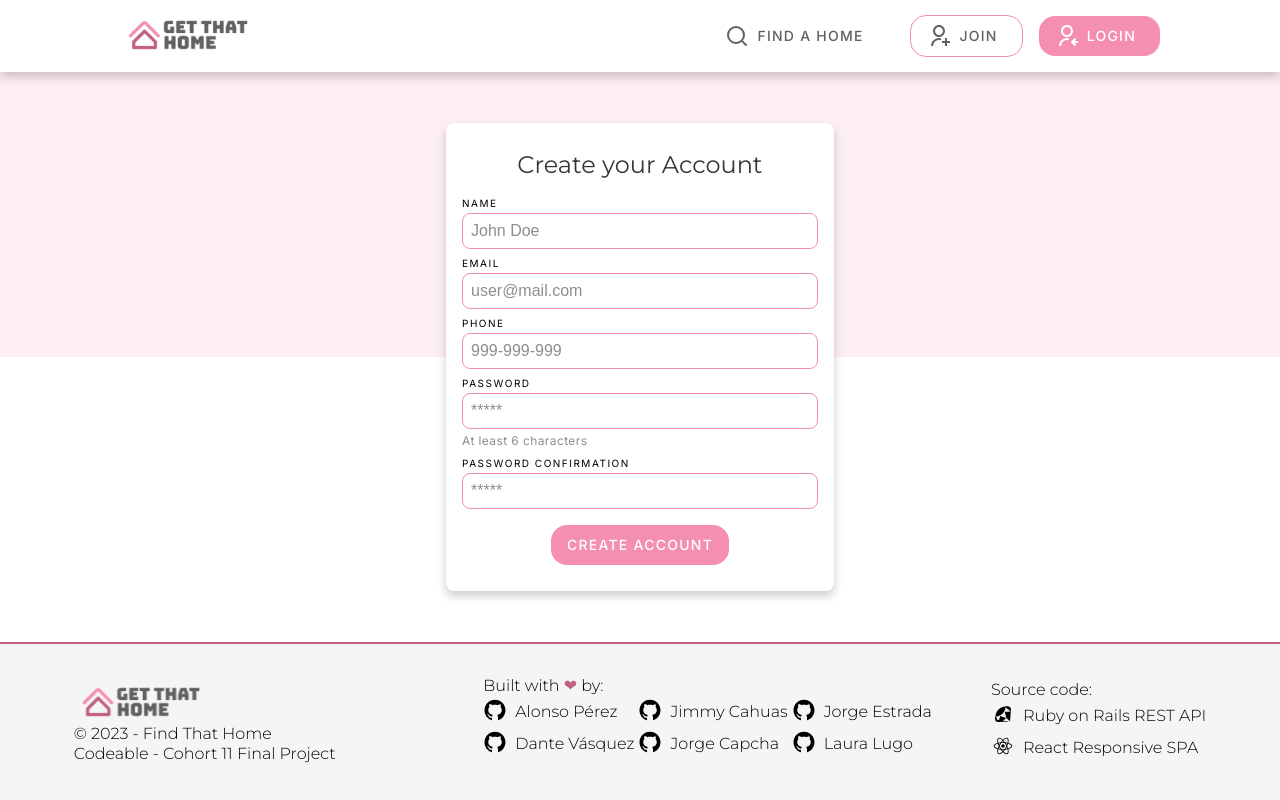
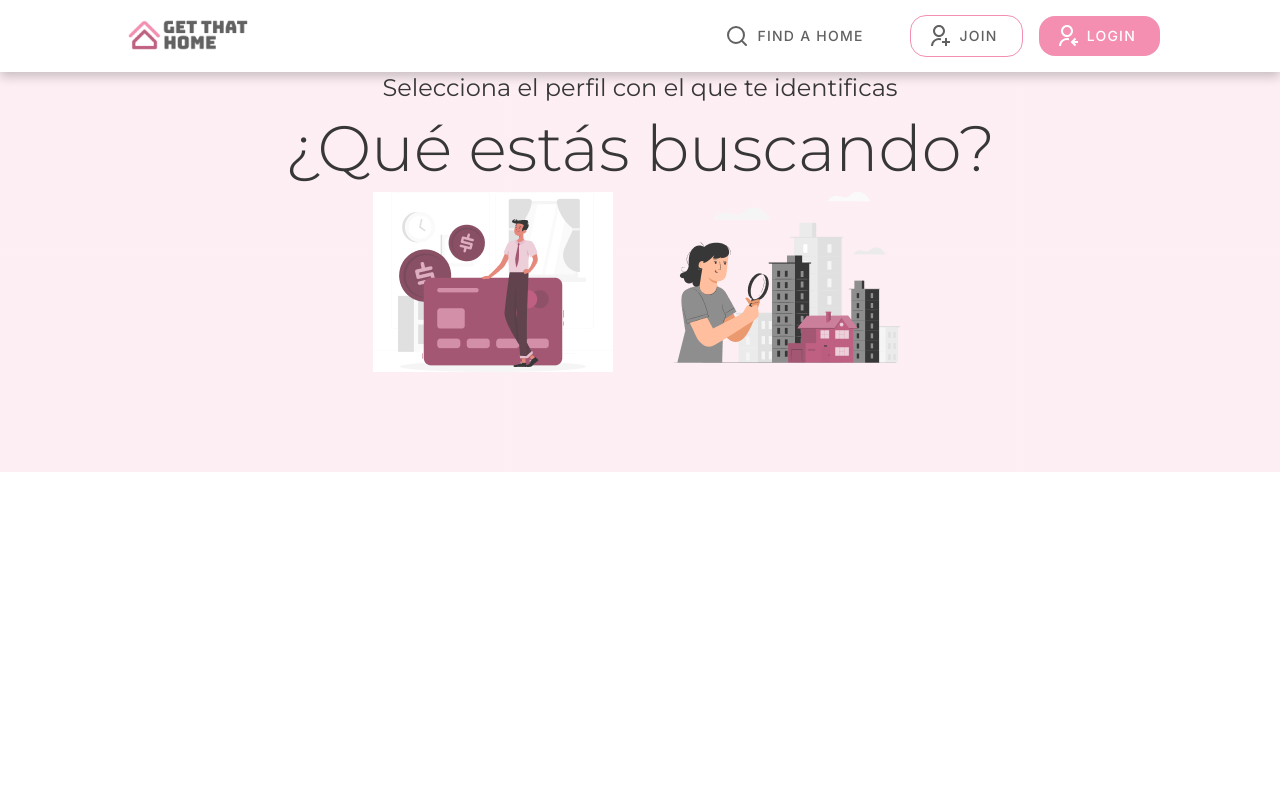
Before and after one commit to Kamaqen/c11-team1-getThatHome, a React (Vite) app: page /signup in a window 1280 px wide. Shown: the top 800 px of the page. Built offline with nearby package versions, Linux system fonts and the light colour scheme.

Commit message:
Signup details1

```diff
--- /dev/null
+++ b/src/components/signupPage_components/Signupform.jsx
@@ -0,0 +1,96 @@
+import styled from "@emotion/styled";
+import InputSignUp from "../InputSignUpForm";
+import Button from "../Button";
+import Signuplanding from "./Signuplanding";
+
+const MainBackground = styled.div`
+  width: 100%;
+  height: calc(100vh - 230px);
+  background: linear-gradient(to bottom, #f48fb126 50%, transparent 50%);
+  display: flex;
+  justify-content: center;
+  align-items: center;
+`;
+const SignUpForm = styled.form`
+  display: flex;
+  flex-direction: column;
+  justify-content: center;
+  align-items: center;
+  box-shadow: 0px 5px 10px 0px #00000033;
+  background-color: #ffffff;
+  width: 388px;
+  height: 468px;
+  border-radius: 8px;
+  gap: 16px;
+`;
+const Caption = styled.p`
+  font-family: var(--font-secondary);
+  font-size: 12px;
+  font-weight: 400;
+  line-height: 16px;
+  letter-spacing: 0.4000000059604645px;
+  text-align: left;
+  margin-top: 4px;
+  color: #8e8e8e;
+`;
+const InputContainer = styled.div`
+  display: flex;
+  flex-direction: column;
+  gap: 8px;
+`;
+
+const Signupform = () => {
+  return (
+    <>
+      <Signuplanding />
+      <MainBackground>
+        <SignUpForm>
+          <h5 className="headline5">Create your Account</h5>
+          <InputContainer>
+            <InputSignUp
+              label="name"
+              id="name"
+              placeholder="John Doe"
+              required
+            />
+            <InputSignUp
+              label="email"
+              id="email"
+              type="email"
+              placeholder="user@mail.com"
+              required
+            />
+            <InputSignUp
+              label="phone"
+              id="phone"
+              type="phone"
+              placeholder="999-999-999"
+              required
+            />
+            <div>
+              <InputSignUp
+                label="password"
+                id="password"
+                type="password"
+                placeholder="*****"
+                required
+              />
+              <Caption>At least 6 characters</Caption>
+            </div>
+            <InputSignUp
+              label="password confirmation"
+              id="password confirmation"
+              type="password"
+              placeholder="*****"
+              required
+            />
+          </InputContainer>
+
+          <Button variant="Primary">Create account</Button>
+        </SignUpForm>
+      </MainBackground>
+    </>
+  );
+};
+
+export default Signupform;
--- /dev/null
+++ b/src/components/signupPage_components/Signuplanding.jsx
@@ -0,0 +1,55 @@
+import styled from "@emotion/styled";
+
+const Mainbackground = styled.div`
+  display: flex;
+  flex-direction: column;
+  height: 100vh; /* Ajusta la altura según tus necesidades */
+  background: linear-gradient(to bottom, #f48fb126 50%, transparent 50%);
+`;
+
+const ContentContainer = styled.div`
+  flex: 1;
+  justify-content: center;
+  align-items: center;
+  top: 50%;
+  right: 50%;
+  transform: transladeY(50%);
+`;
+
+const Text = styled.p`
+  text-align: center;
+`;
+
+const ProfileContainer = styled.p`
+  display: flex;
+  justify-content: center;
+  align-items: center;
+  gap: 54px;
+`;
+
+const Signuplanding = () => {
+  return (
+    <Mainbackground>
+      <ContentContainer>
+        <Text className="headline5">
+          Selecciona el perfil con el que te identificas
+        </Text>
+        <Text className="headline2">¿Qué estás buscando?</Text>
+        <ProfileContainer>
+          <div>
+            <div className="j-center a-center">
+              <img src="src/assets/rafiki.png" alt="rafiki" />
+            </div>
+          </div>
+          <div>
+            <div className="j-center">
+              <img src="src/assets/pana.png" alt="pana" />
+            </div>
+          </div>
+        </ProfileContainer>
+      </ContentContainer>
+    </Mainbackground>
+  );
+};
+
+export default Signuplanding;
--- a/src/pages/SignupPage.jsx
+++ b/src/pages/SignupPage.jsx
@@ -1,86 +1,18 @@
-import styled from "@emotion/styled";
-import InputSignUp from "../components/InputSignUpForm";
-import Button from "../components/Button";
-
-const MainBackground = styled.div`
-  width: 100%;
-  height: calc(100vh - 230px);
-  background: linear-gradient(to bottom, #f48fb126 50%, transparent 50%);
-  display: flex;
-  justify-content: center;
-  align-items: center;
-`;
-const SignUpForm = styled.form`
-  display: flex;
-  flex-direction: column;
-  justify-content: center;
-  align-items: center;
-  box-shadow: 0px 5px 10px 0px #00000033;
-  background-color: #ffffff;
-  width: 388px;
-  height: 468px;
-  border-radius: 8px;
-  gap: 16px;
-`;
-const Caption = styled.p`
-  font-family: var(--font-secondary);
-  font-size: 12px;
-  font-weight: 400;
-  line-height: 16px;
-  letter-spacing: 0.4000000059604645px;
-  text-align: left;
-  margin-top: 4px;
-  color: #8e8e8e;
-`;
-const InputContainer = styled.div`
-  display: flex;
-  flex-direction: column;
-  gap: 8px;
-`;
+import Signuplanding from "../components/signupPage_components/Signuplanding";
+import Signupform from "../components/signupPage_components/Signupform";
+import { useState } from "react";
 
 const SignupPage = () => {
+  const [role, setRole] = useState(null); // Agrega un estado para controlar el rol
+
   return (
-    <MainBackground>
-      <SignUpForm>
-        <h5 className="headline5">Create your Account</h5>
-        <InputContainer>
-          <InputSignUp label="name" id="name" placeholder="John Doe" required />
-          <InputSignUp
-            label="email"
-            id="email"
-            type="email"
-            placeholder="user@mail.com"
-            required
-          />
-          <InputSignUp
-            label="phone"
-            id="phone"
-            type="phone"
-            placeholder="999-999-999"
-            required
-          />
-          <div>
-            <InputSignUp
-              label="password"
-              id="password"
-              type="password"
-              placeholder="*****"
-              required
-            />
-            <Caption>At least 6 characters</Caption>
-          </div>
-          <InputSignUp
-            label="password confirmation"
-            id="password confirmation"
-            type="password"
-            placeholder="*****"
-            required
-          />
-        </InputContainer>
-
-        <Button variant="Primary">Create account</Button>
-      </SignUpForm>
-    </MainBackground>
+    <>
+      {role === null ? ( // Si el rol es nulo, muestra la vista de selección de perfil
+        <Signuplanding setRole={setRole} />
+      ) : (
+        <Signupform /> // Si se ha seleccionado un rol, muestra el formulario
+      )}
+    </>
   );
 };
 
```
Also changed, not shown: src/assets/pana.png (added), src/assets/rafiki.png (added).
